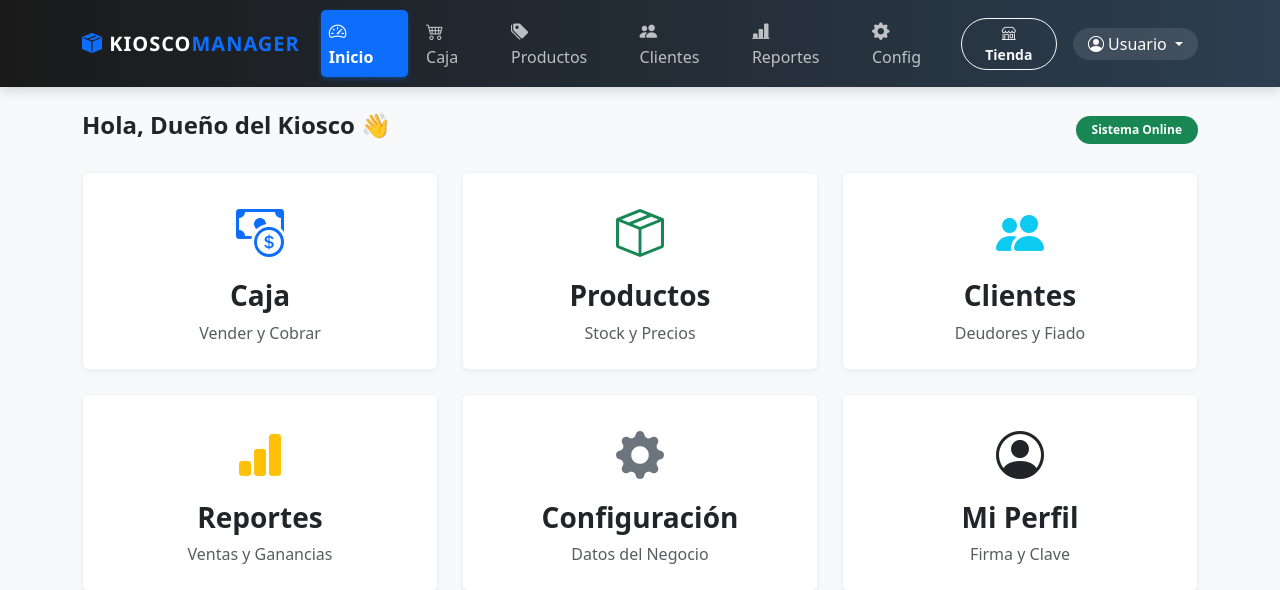
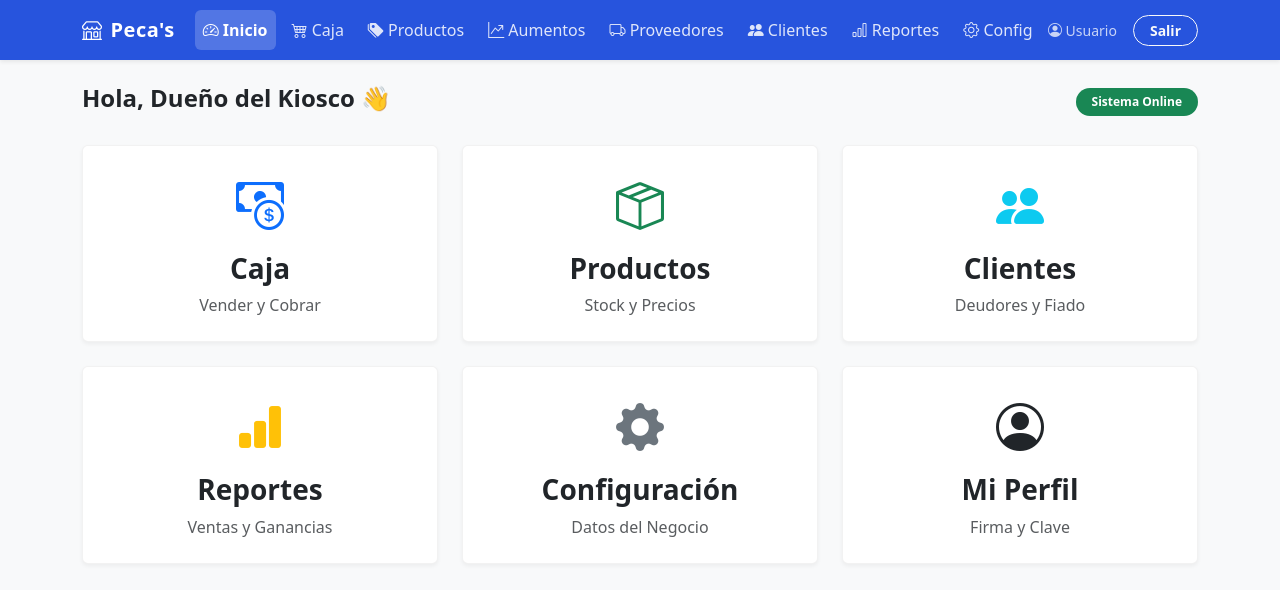
Before and after one commit to gonzalezfedericomarcelo-bit/kiosco, a PHP site: page /dashboard.php in a window 1280 px wide. Shown: the top 590 px of the page. Run offline with PHP 8.4, Linux system fonts and the light colour scheme; a user stored in the database is signed in; data comes from the database, SQL or seed files in the repository.

Commit message:
Add files via upload

```diff
--- a/db.php
+++ b/db.php
@@ -1,7 +1,5 @@
 <?php
-// public_html/kioscos/includes/db.php
-
-// DATOS DE CONEXIÓN (Cámbialos por los tuyos reales)
+// includes/db.php - CORRECCIÓN UTF-8 Y ZONA HORARIA
 $host = "localhost";
 $usuario = "u415354546_kiosco";
 $password = "Brg13abr";
@@ -11,11 +9,13 @@ try {
     $conexion = new PDO("mysql:host=$host;dbname=$base_datos;charset=utf8mb4", $usuario, $password);
     $conexion->setAttribute(PDO::ATTR_ERRMODE, PDO::ERRMODE_EXCEPTION);
     $conexion->setAttribute(PDO::ATTR_DEFAULT_FETCH_MODE, PDO::FETCH_OBJ);
+    // Forzamos UTF-8 real
+    $conexion->exec("SET NAMES 'utf8mb4'");
 } catch (PDOException $e) {
-    // Si falla la conexión, mostrará el error en pantalla
-    die("Error de Conexión a la Base de Datos: " . $e->getMessage());
+    die("Error crítico: " . $e->getMessage());
 }
 
-// Configuración de hora Argentina
+// Zona Horaria Argentina Definitiva
 date_default_timezone_set('America/Argentina/Buenos_Aires');
+setlocale(LC_TIME, 'es_AR.UTF-8', 'es_AR', 'esp');
 ?>
--- a/menu.php
+++ b/menu.php
@@ -1,24 +1,59 @@
 <?php
-// includes/menu.php - DISEÑO DARK PRO
+// menu.php - VERSIÓN FINAL UNIFORME (SIN COLORES RAROS)
 if (session_status() === PHP_SESSION_NONE) session_start();
+
+// 1. CONEXIÓN SEGURA
+$rutas_db = [__DIR__ . '/db.php', __DIR__ . '/includes/db.php', 'db.php'];
+$db_encontrada = false;
+foreach ($rutas_db as $ruta) {
+    if (file_exists($ruta)) {
+        require_once $ruta;
+        $db_encontrada = true;
+        break;
+    }
+}
+
+// Configuración por defecto
+$color_nav = '#212529';
+$nombre_negocio = 'SISTEMA KIOSCO';
+$logo_url = '';
+
+if ($db_encontrada && isset($conexion)) {
+    try {
+        $stmt = $conexion->query("SELECT * FROM configuracion WHERE id=1");
+        if ($stmt) {
+            $conf = $stmt->fetch(PDO::FETCH_ASSOC);
+            $conf = (is_object($conf)) ? (array)$conf : $conf;
+            if ($conf) {
+                $color_nav = $conf['color_barra_nav'] ?? $color_nav;
+                $nombre_negocio = $conf['nombre_negocio'] ?? $nombre_negocio;
+                $logo_url = $conf['logo_url'] ?? $logo_url;
+            }
+        }
+    } catch (Exception $e) { }
+}
+
 $rol = $_SESSION['rol'] ?? 3;
 $pagina = basename($_SERVER['PHP_SELF']);
 ?>
 <style>
-    /* ESTILOS DEL MENÚ PRO */
-    .navbar-custom { background: linear-gradient(90deg, #1a1a1a, #2c3e50); padding: 10px 0; box-shadow: 0 4px 12px rgba(0,0,0,0.15); }
-    .navbar-brand { font-family: 'Segoe UI', sans-serif; font-weight: 700; letter-spacing: 1px; color: #fff !important; }
-    .nav-link { color: rgba(255,255,255,0.7) !important; font-weight: 500; transition: 0.3s; margin: 0 5px; border-radius: 5px; }
-    .nav-link:hover { color: #fff !important; background: rgba(255,255,255,0.1); transform: translateY(-2px); }
-    .nav-link.active { color: #fff !important; background: #0d6efd; font-weight: 700; box-shadow: 0 2px 5px rgba(13, 110, 253, 0.4); }
-    .nav-link i { margin-right: 6px; font-size: 1.1rem; vertical-align: text-bottom; }
-    .user-badge { background: rgba(255,255,255,0.1); padding: 5px 15px; border-radius: 20px; color: white; }
+    .navbar-custom { background: <?php echo $color_nav; ?> !important; padding: 10px 0; }
+    .navbar-brand { font-weight: bold; color: white !important; letter-spacing: 0.5px; }
+    .nav-link { color: rgba(255,255,255,0.85) !important; margin: 0 4px; transition: all 0.2s; }
+    .nav-link:hover { color: white !important; transform: translateY(-1px); }
+    .nav-link.active { font-weight: bold; background: rgba(255,255,255,0.2); border-radius: 6px; color: white !important; }
+    .logo-menu { max-height: 40px; margin-right: 10px; }
 </style>
 
-<nav class="navbar navbar-expand-lg navbar-custom sticky-top mb-4">
+<nav class="navbar navbar-expand-lg navbar-custom sticky-top mb-4 shadow-sm">
     <div class="container">
-        <a class="navbar-brand" href="dashboard.php">
-            <i class="bi bi-box-seam-fill text-primary"></i> KIOSCO<span class="text-primary">MANAGER</span>
+        <a class="navbar-brand d-flex align-items-center" href="dashboard.php">
+            <?php if(!empty($logo_url) && file_exists($logo_url)): ?>
+                <img src="<?php echo $logo_url; ?>" class="logo-menu" alt="Logo">
+            <?php else: ?>
+                <i class="bi bi-shop window me-2"></i>
+            <?php endif; ?>
+            <span><?php echo $nombre_negocio; ?></span>
         </a>
 
         <button class="navbar-toggler border-0 text-white" type="button" data-bs-toggle="collapse" data-bs-target="#menuGlobal">
@@ -26,33 +61,65 @@ $pagina = basename($_SERVER['PHP_SELF']);
         </button>
 
         <div class="collapse navbar-collapse" id="menuGlobal">
-            <ul class="navbar-nav me-auto mb-2 mb-lg-0 mt-2 mt-lg-0">
-                <li class="nav-item"><a class="nav-link <?php echo $pagina=='dashboard.php'?'active':'';?>" href="dashboard.php"><i class="bi bi-speedometer2"></i> Inicio</a></li>
-                <li class="nav-item"><a class="nav-link <?php echo $pagina=='ventas.php'?'active':'';?>" href="ventas.php"><i class="bi bi-cart4"></i> Caja</a></li>
-                <li class="nav-item"><a class="nav-link <?php echo $pagina=='productos.php'?'active':'';?>" href="productos.php"><i class="bi bi-tags-fill"></i> Productos</a></li>
-                <li class="nav-item"><a class="nav-link <?php echo $pagina=='clientes.php'?'active':'';?>" href="clientes.php"><i class="bi bi-people-fill"></i> Clientes</a></li>
+            <ul class="navbar-nav me-auto mb-2 mb-lg-0 align-items-center">
+
+                <li class="nav-item">
+                    <a class="nav-link <?php echo $pagina=='dashboard.php'?'active':'';?>" href="dashboard.php">
+                        <i class="bi bi-speedometer2"></i> Inicio
+                    </a>
+                </li>
+
+                <li class="nav-item">
+                    <a class="nav-link <?php echo $pagina=='ventas.php'?'active':'';?>" href="ventas.php">
+                        <i class="bi bi-cart4"></i> Caja
+                    </a>
+                </li>
+
+                <li class="nav-item">
+                    <a class="nav-link <?php echo $pagina=='productos.php'?'active':'';?>" href="productos.php">
+                        <i class="bi bi-tags-fill"></i> Productos
+                    </a>
+                </li>
 
                 <?php if($rol <= 2): ?>
-                <li class="nav-item"><a class="nav-link <?php echo $pagina=='reportes.php'?'active':'';?>" href="reportes.php"><i class="bi bi-bar-chart-line-fill"></i> Reportes</a></li>
-                <li class="nav-item"><a class="nav-link <?php echo $pagina=='configuracion.php'?'active':'';?>" href="configuracion.php"><i class="bi bi-gear-fill"></i> Config</a></li>
+                <li class="nav-item">
+                    <a class="nav-link <?php echo $pagina=='precios_masivos.php'?'active':'';?>" href="precios_masivos.php">
+                        <i class="bi bi-graph-up-arrow"></i> Aumentos
+                    </a>
+                </li>
+
+                <li class="nav-item">
+                    <a class="nav-link <?php echo $pagina=='proveedores.php'?'active':'';?>" href="proveedores.php">
+                        <i class="bi bi-truck"></i> Proveedores
+                    </a>
+                </li>
+                <?php endif; ?>
+
+                <li class="nav-item">
+                    <a class="nav-link <?php echo $pagina=='clientes.php'?'active':'';?>" href="clientes.php">
+                        <i class="bi bi-people-fill"></i> Clientes
+                    </a>
+                </li>
+
+                <?php if($rol <= 2): ?>
+                    <li class="nav-item">
+                        <a class="nav-link <?php echo $pagina=='reportes.php'?'active':'';?>" href="reportes.php">
+                            <i class="bi bi-bar-chart"></i> Reportes
+                        </a>
+                    </li>
+                    <li class="nav-item">
+                        <a class="nav-link <?php echo $pagina=='configuracion.php'?'active':'';?>" href="configuracion.php">
+                            <i class="bi bi-gear"></i> Config
+                        </a>
+                    </li>
                 <?php endif; ?>
             </ul>
 
-            <div class="d-flex align-items-center gap-3 mt-3 mt-lg-0">
-                <a href="tienda.php" target="_blank" class="btn btn-outline-light btn-sm fw-bold rounded-pill px-3">
-                    <i class="bi bi-shop"></i> Tienda
-                </a>
-
-                <div class="dropdown">
-                    <a href="#" class="user-badge text-decoration-none dropdown-toggle" data-bs-toggle="dropdown">
-                        <i class="bi bi-person-circle"></i> <?php echo $_SESSION['usuario'] ?? 'Usuario'; ?>
-                    </a>
-                    <ul class="dropdown-menu dropdown-menu-end shadow border-0 mt-2">
-                        <li><a class="dropdown-item" href="perfil.php"><i class="bi bi-person-gear"></i> Mi Perfil</a></li>
-                        <li><hr class="dropdown-divider"></li>
-                        <li><a class="dropdown-item text-danger fw-bold" href="logout.php"><i class="bi bi-box-arrow-right"></i> Salir</a></li>
-                    </ul>
-                </div>
+            <div class="d-flex align-items-center gap-3">
+                <span class="text-white small opacity-75 d-none d-lg-block">
+                    <i class="bi bi-person-circle"></i> <?php echo $_SESSION['usuario'] ?? 'Usuario'; ?>
+                </span>
+                <a href="logout.php" class="btn btn-outline-light btn-sm fw-bold rounded-pill px-3">Salir</a>
             </div>
         </div>
     </div>
```
